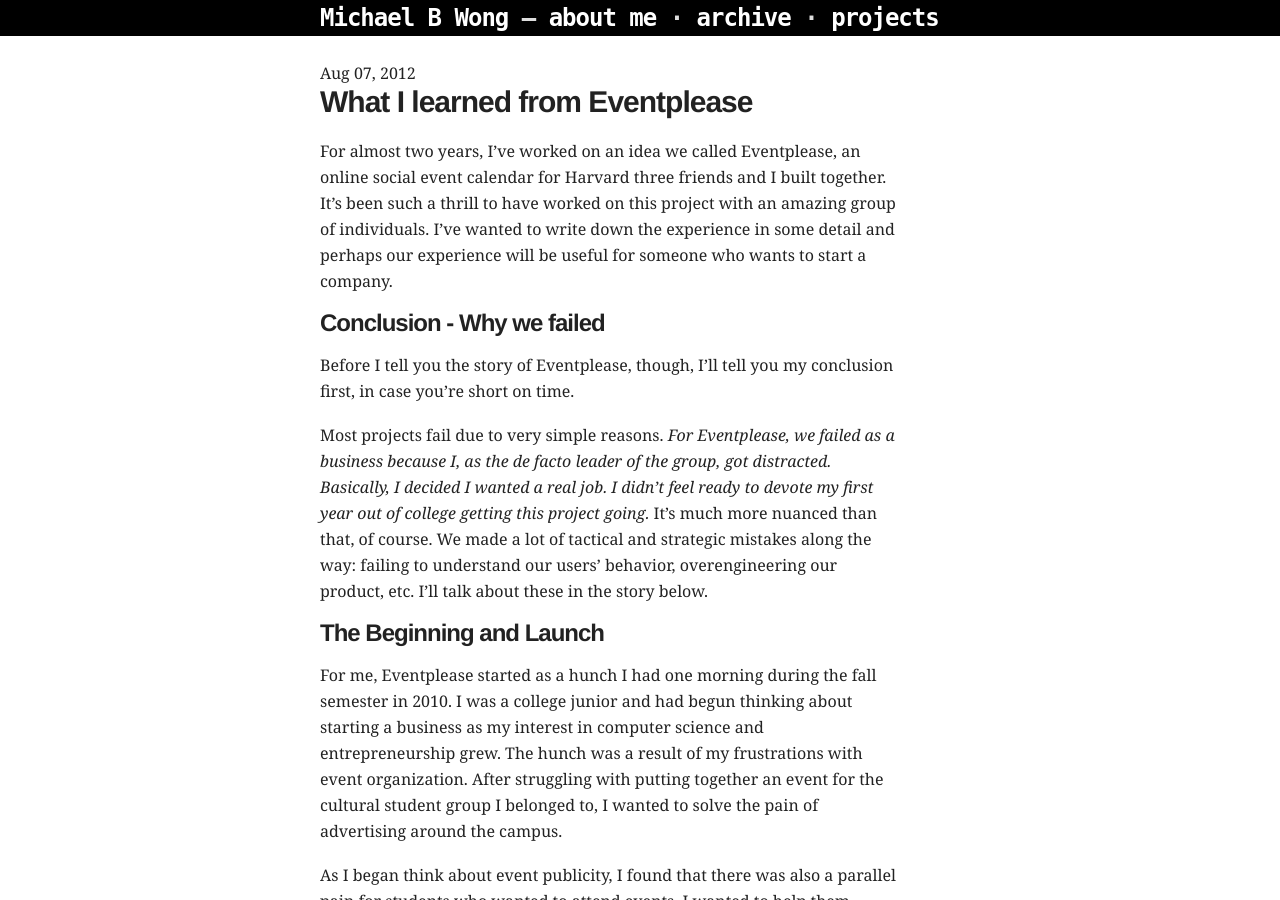
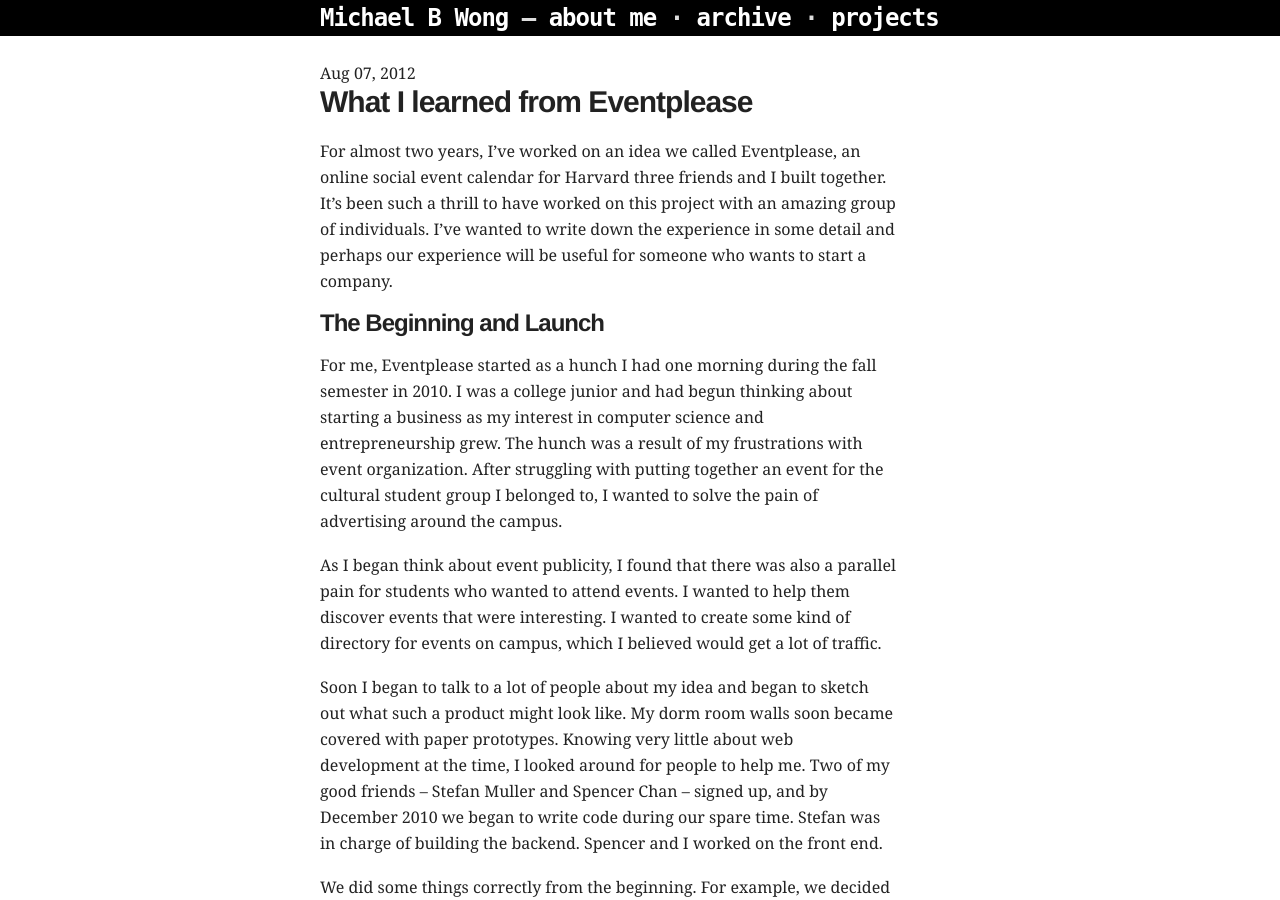
Before and after one commit to mbwong/mbwong.github.com, a Jekyll site: the page built from _posts/2012-08-07-what-i-learned-from-eventplease.md, in a window 1280 px wide and 900 px high. Built offline with Jekyll 4.4.1, drawn with Linux system fonts in a browser that asks for light colours.

Commit message:
Update _posts/2012-08-07-what-i-learned-from-eventplease.md

```diff
--- a/_posts/2012-08-07-what-i-learned-from-eventplease.md
+++ b/_posts/2012-08-07-what-i-learned-from-eventplease.md
@@ -7,12 +7,6 @@
 # What I learned from Eventplease
 
 For almost two years, I've worked on an idea we called Eventplease, an online social event calendar for Harvard three friends and I built together. It's been such a thrill to have worked on this project with an amazing group of individuals. I've wanted to write down the experience in some detail and perhaps our experience will be useful for someone who wants to start a company.
-
-## Conclusion - Why we failed
-
-Before I tell you the story of Eventplease, though, I'll tell you my conclusion first, in case you're short on time.
-
-Most projects fail due to very simple reasons. _For Eventplease, we failed as a business because I, as the de facto leader of the group, got distracted. Basically, I decided I wanted a real job. I didn't feel ready to devote my first year out of college getting this project going._ It's much more nuanced than that, of course. We made a lot of tactical and strategic mistakes along the way: failing to understand our users' behavior, overengineering our product, etc. I'll talk about these in the story below.
 
 ## The Beginning and Launch
 
```
